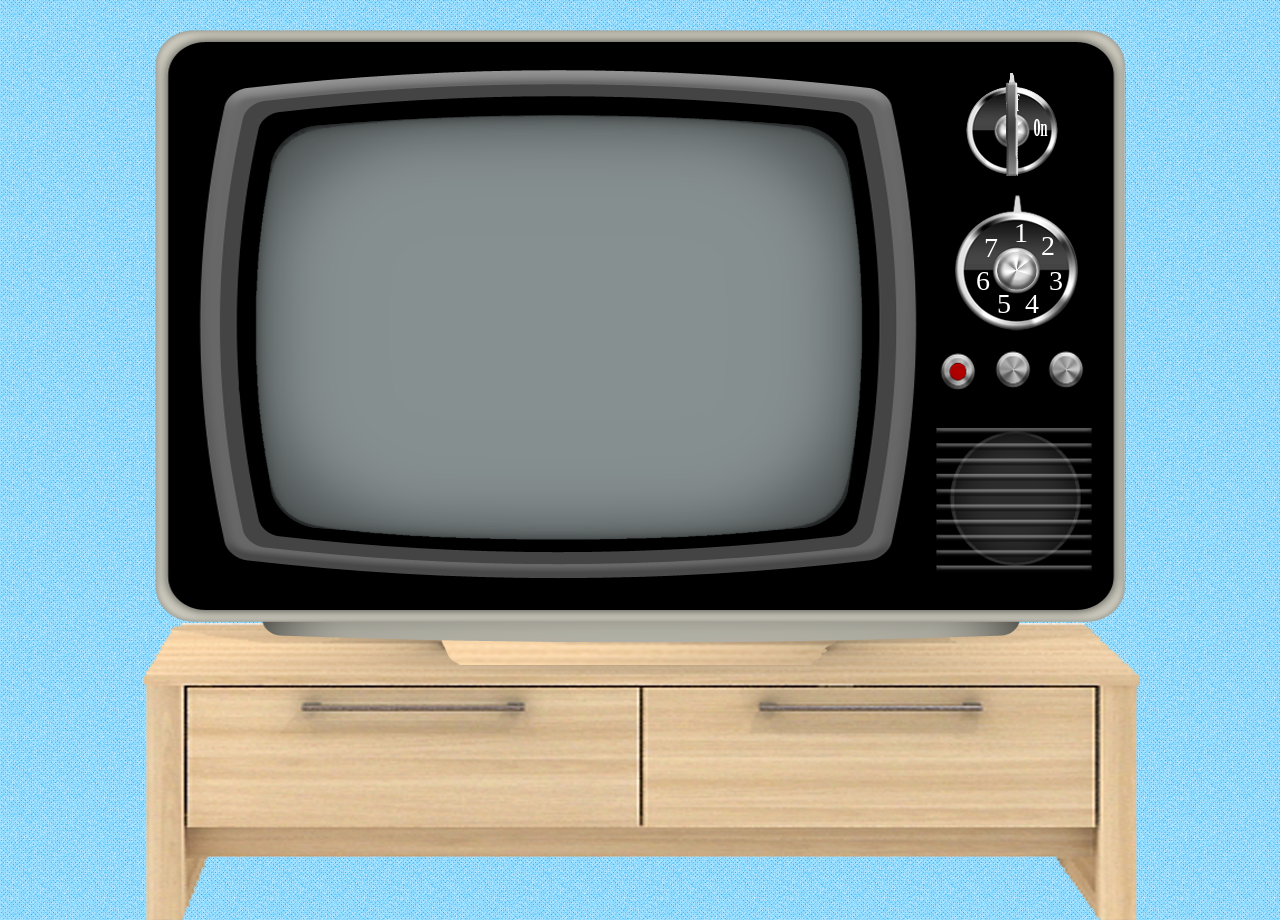
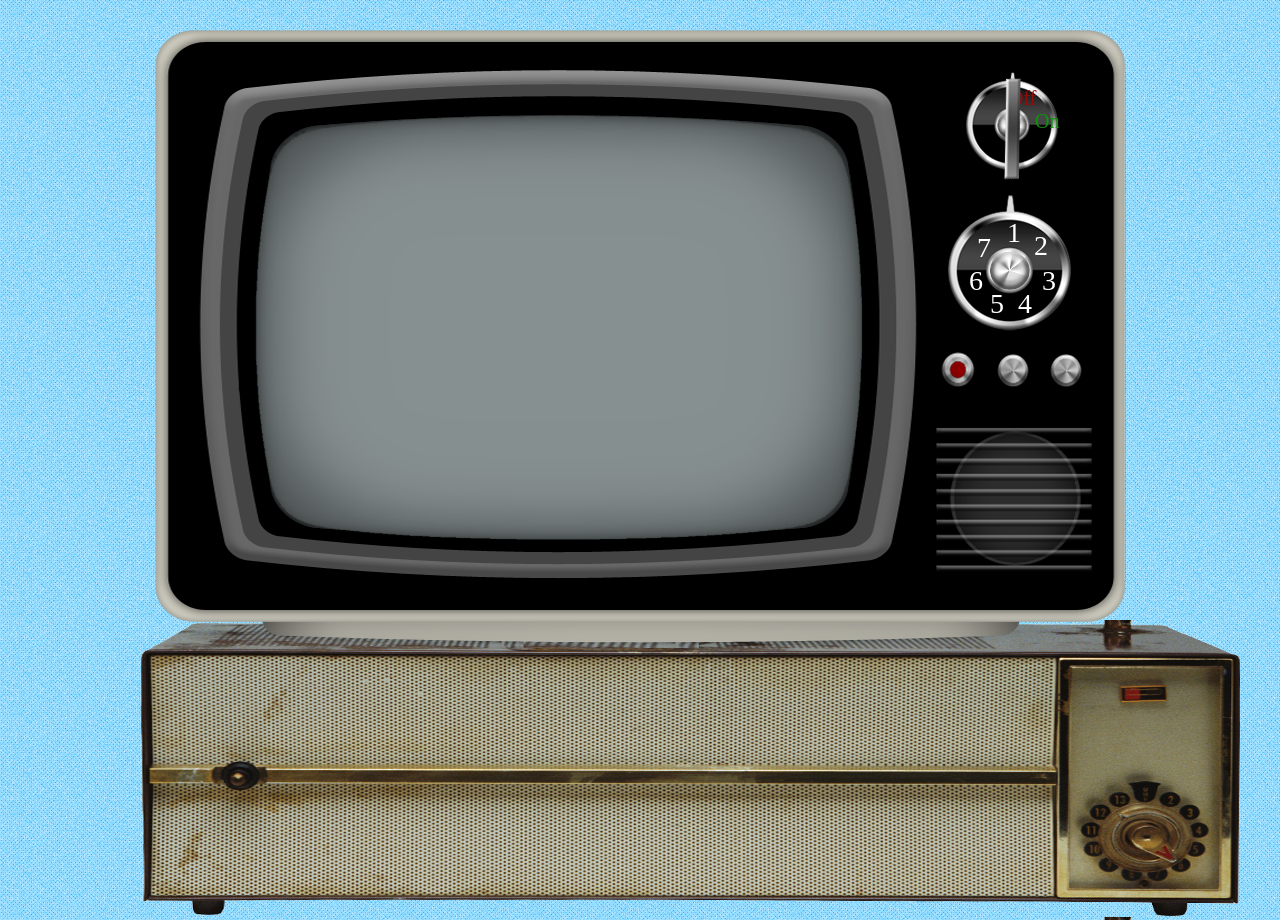
Before and after one commit to naserr/tv, a PHP site: page / in a window 1280 px wide. Run offline with PHP 8.4, Linux system fonts and the light colour scheme.

Commit message:
Last Update of 4/20/2012

```diff
--- a/index.php
+++ b/index.php
@@ -8,7 +8,6 @@
 </head>
 
 <body>
-
 	<div id="loading">
 			<div class="circle"></div>
 			<div class="circle1"></div>
@@ -48,13 +47,17 @@
 						}
 					?>
             </ul>
+			<div class="glass"></div>
 			<div class="selector"></div>
-			<div class="power"></div>
-			<div class="off"></div>
+			<div class="mainpower">
+            	<a class="off" href="#">Off</a>
+            	<a class="on" href="#">On</a>
+                <div class="pointer"></div>
+			</div>
 			<!-- <div class="txt"> <img src="img/bgtxt.png" width="400" height="40"</div> -->
             <div class="pannel">
-                <div class="next" title="Next" onclick="nextSlide()"><p ></p></div>
-                <div class="back" title="Back" onclick="prvSlide()"><p></p></div>
+				<div class="next" title="Next/Puse" onclick="nextSlide()"><a id="next"></a></div>
+                <div class="back" title="Back/Puse" onclick="prvSlide()"><a id="back"></a></div>
                 <div id="play" title="Play"><p></p></div>
 
 			</div>
--- a/style.css
+++ b/style.css
@@ -138,7 +138,7 @@ div.banner div.box > div.six{
 
 /*  TV */
 div.container div.tv{
-	background-image:url(img/tvon.png);
+	background-image:url(img/tv_turnon.png);
 	background-repeat:no-repeat;
 	width:inherit;
 	height:900px;
@@ -157,12 +157,13 @@ div.tv ul.btn{
 	background-repeat:no-repeat;
 	width:127px;
 	height:140px;
-	margin:360px 0px 0px 815px;
+	margin:360px 0px 0px 808px;
 	position:absolute;
 	left: 0px;
 	top: 0px;
 }
 div.tv ul.btn > li:hover{
+	opacity:0.2;
 	-webkit-opacity:0.2;
 }
 
@@ -204,116 +205,144 @@ div.tv ul.btn li.haft{
 
 
 
-															/* PANNEL BTNS */
+																			/* PANNEL BTNS */
 div.pannel{
 	width:180px;
 	min-height:60px;
 	margin-top:495px;
 	margin-left:785px;
 }
-div.tv div.pannel div.next{
-	cursor:pointer;
-	width:42px;
-	height:43px;
-	background-image:url(img/next.png);
+div.tv div.pannel #next{
+	background-image:url(img/asab.png);
 	background-repeat:no-repeat;
+    float: left;
+    height: 43px;
+    padding-right: 40px;
+    text-decoration: none;
 	margin-left:120px;
 	margin-top:18px;
 	position:absolute;
+	cursor:pointer;
 }
-div.tv div.pannel div.next:hover{
-	cursor:pointer;
-	width:42px;
-	height:43px;
-	background-image:url(img/nexthold.png);
-	background-repeat:no-repeat;
-	margin-left:120px;
-	margin-top:18px;
-	position:absolute;
+div.pannel #next:active{
+	background-image:url(pannel_btn.png);
+    background-position:bottom right;
 }
 
-div.tv div.pannel div.next p{
+div.tv div.pannel #next p{
 	margin-top:40px;
 	margin-left:10px;
 	color:gray;
 	font-family:"Birch Std";
 	font-size:22px;
 }
-div.tv div.pannel div.back{
-	cursor:pointer;
-	width:42px;
-	height:43px;
-	background-image:url(img/next.png);
+div.tv div.pannel #back{
+	background-image:url(img/asab.png);
 	background-repeat:no-repeat;
+    float: left;
+    height: 43px;
+    padding-right: 40px;
+    text-decoration: none;
 	margin-left:67px;
 	margin-top:18px;
 	position:absolute;
+	cursor:pointer;
 }
-div.tv div.pannel div.back:hover{
-	cursor:pointer;
-	width:42px;
-	height:43px;
-	background-image:url(img/backhold.png);
-	background-repeat:no-repeat;
-	margin-left:67px;
-	margin-top:18px;
-	position:absolute;
+div.pannel #back:active{
+	background-image:url(pannel_btn.png);
+    background-position:bottom right;
 }
-
-div.tv div.pannel div.back p{
+div.tv div.pannel #back p{
 	margin-top:40px;
 	margin-left:10px;
 	color:gray;
 	font-size:22px;
 	font-family:"Birch Std";
 }
-
-#play{
-	cursor:pointer;
-	width:42px;
-	height:43px;
-	background-image:url(img/power.png);
+div.tv div.pannel #play{
+	background-image:url(img/play.png);
 	background-repeat:no-repeat;
-	margin-top:20px;
+    float: left;
+    height: 43px;
+    padding-right: 41px;
+    text-decoration: none;
+	margin-top:18px;
 	margin-left:12px;
 	position:absolute;
+	cursor:pointer;
 }
-#play:hover{
-	cursor:pointer;
-	width:42px;
-	height:43px;
-	background-image:url(img/poweron.png);
-	background-repeat:no-repeat;
-	margin-top:20px;
-	margin-left:12px;
-	position:absolute;
+div.pannel #play:active{
+	background-image:url(pannel_btn.png);
+    background-position:bottom right;
 }
-
-div.tv div.power{
-	cursor:pointer;
-	background-image:url(img/poff.png);
+																					/*    POWER BTN OOF/ON   */
+div.tv div.mainpower{
+	background-image:url(img/mainpower.png);
 	background-repeat:no-repeat;
 	width:150px;
 	height:150px;
-	margin:215px 0px 0px 797px;
+	margin:210px 0px 0px 797px;
 	position:inherit;
 }
-div.tv div.off{
-	background-image:url(img/off.png);
+div.mainpower a.off{
+	font-family:"Birch Std";
+	color:rgb(150,10,10);
+	font-size:20px;
+	position:inherit;
+	margin:42px 0px 0px 72px;
+	text-decoration:none;
+}
+div.mainpower a.off:hover{
+	color:rgb(250,10,10);
+	font-size:20px;
+	position:inherit;
+	margin:42px 0px 0px 72px;
+	text-decoration:none;
+}
+
+div.mainpower a.on{
+	font-family:"Birch Std";
+	cursor:pointer;
+	color:rgb(10,150,10);
+	font-size:20px;
+	position:inherit;
+	margin:65px 0px 0px 98px;
+	text-decoration:none;
+}
+div.mainpower a.on:hover{
+	cursor:pointer;
+	color:rgb(10,250,10);
+	font-size:20px;
+	position:inherit;
+	margin:65px 0px 0px 98px;
+	text-decoration:none;
+}
+
+
+div.tv div.mainpower div.pointer{
+	background-image:url(img/pointer.png);
+	background-repeat:no-repeat;
+	width:17px;
+	height:108px;
+	position:absolute;
+	margin:27px 0px 0px 67px;
+}																							/* GLASSSSSSSSS*/
+div.tv div.glass{
+	background-image:url(img/glass.png);
 	background-repeat:no-repeat;
 	width:608px;
 	height:425px;
 	margin:280px 0px 0px 115px;
 	position:absolute;
+}
 
-}
 /* UNDER PICTURES TXT
 div.tv div.txt{
 	margin:300px 0px 0px 220px;
 }
 */
 div.tvtable{
-	background-image:url(img/table.png);
-	width:1000px;
+	background-image:url(img/oldtable.png);
+	width:1100px;
 	height:300px;
 }
```
Also changed, not shown: js.js (+41 -7 lines), img/asab.png (added), img/glass.png (renamed from img/off.png), img/mainpower.png (added), img/noise.png (added), img/oldtable.png (added), img/play.png (added), img/pointer.png (added), img/sele.png (added), img/tv_turnon.png (added), 1 other file.
